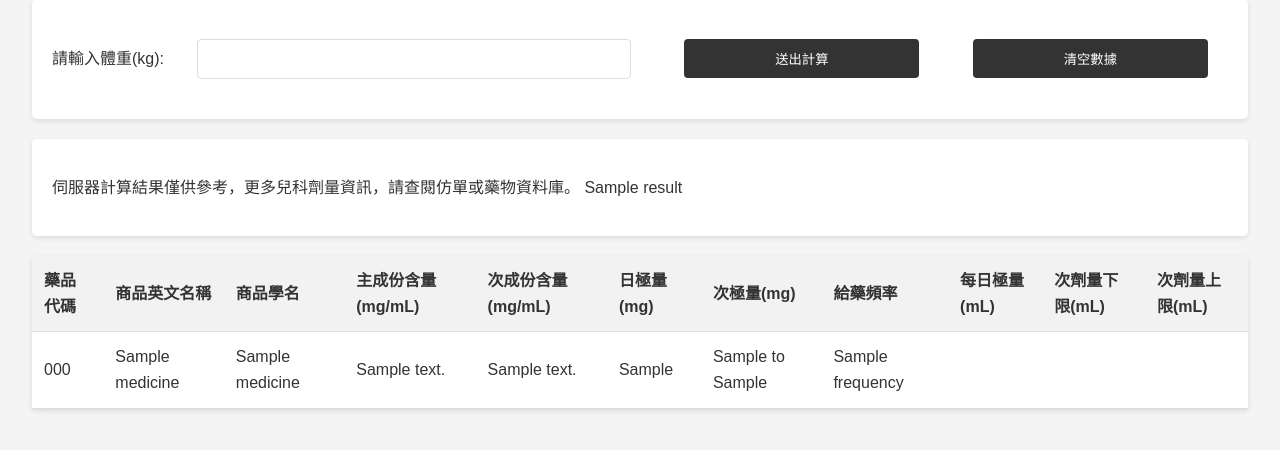
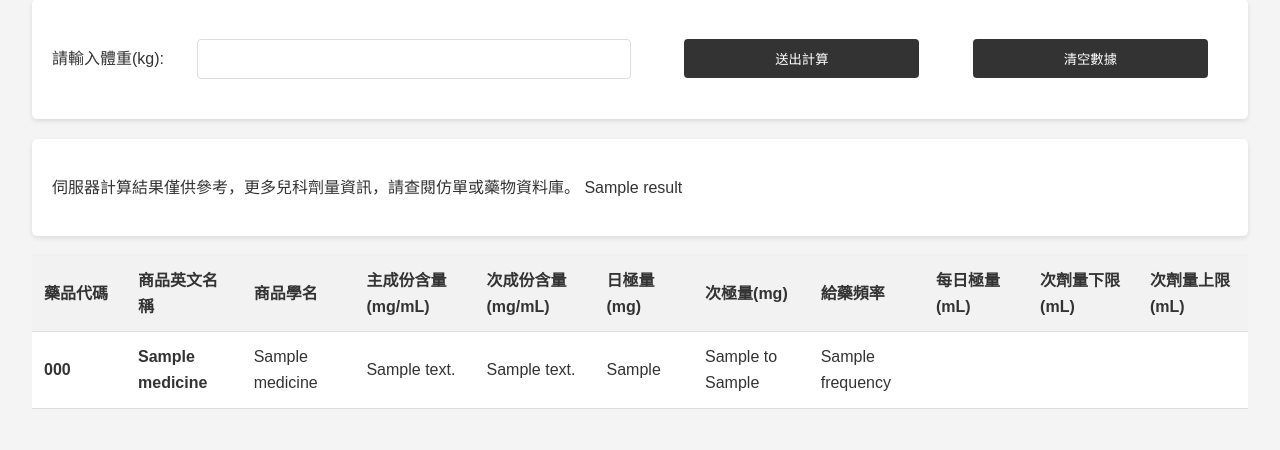
Before and after one commit to shin13/flask-calculator-deployment, a Flask app: template templates/calculator.html in a window 1280 px wide. Shown: the part 201-651 px from the top of the page. Run offline with Flask 3, Linux system fonts and the light colour scheme; the template is opened without the code that fills it: most values are stand-ins (such as "Sample title", 1, 10 or a date in 2020).

Commit message:
Update calculator.html and style.css

```diff
--- a/static/css/style.css
+++ b/static/css/style.css
@@ -94,6 +94,12 @@ button:hover {
 }
 
 /* 表格樣式 */
+.table-container {
+    overflow: auto;
+    position: relative;
+    max-width: 100%;
+}
+
 table {
     width: 100%;
     border-collapse: collapse;
@@ -106,11 +112,34 @@ th, td {
     padding: 12px;
     text-align: left;
     border-bottom: 1px solid #ddd;
+    min-width: 70px; /* Ensure enough space */
+    background-color: #fff;
 }
 
 th {
     background-color: #f2f2f2;
     font-weight: bold;
+}
+
+/* Sticky header for the first row */
+.sticky-header {
+    position: sticky;
+    top: 0;
+    z-index: 10;
+    background-color: #f2f2f2; /* Color to distinguish */
+}
+
+/* Sticky columns for the first and second column */
+.sticky-column {
+    position: sticky;
+    left: 0;
+    z-index: 5;
+    background-color: #fff;
+}
+
+.sticky-column:nth-child(2) {
+    left: 70px; /* Adjust based on the first column's width */
+    z-index: 6;  /* Ensure this column appears on top of others */
 }
 
 tr:hover {
@@ -186,6 +215,11 @@ tr:hover {
         padding: 8px 10px;
     }
 
+    .table-container {
+        margin-bottom: 20px;
+        border: 1px solid #ddd; /* Optional: Visual indicator for container edge */
+    }
+
     #back-to-top {
         width: 40px;
         height: 40px;
@@ -223,6 +257,7 @@ tr:hover {
 /* 額外的表格樣式，用於長表格 */
 .table-container {
     overflow-x: auto;
+    position: relative;
     margin-bottom: 20px;
 }
 
--- a/templates/calculator.html
+++ b/templates/calculator.html
@@ -30,12 +30,12 @@
                 <p>伺服器計算結果僅供參考，更多兒科劑量資訊，請查閱仿單或藥物資料庫。 {{ result }}</p>
             </div>
         {% endif %}
-
+        <div class="table-container">
             <table id="medicines-table">
                 <thead>
                     <tr>
-                    <th>藥品代碼</th>
-                    <th>商品英文名稱</th>
+                        <th class="sticky-header">藥品代碼</th>
+                        <th class="sticky-header">商品英文名稱</th>
                         <th>商品學名</th>
                         <th>主成份含量(mg/mL)</th>
                         <th>次成份含量(mg/mL)</th>
@@ -50,8 +50,8 @@
                 <tbody>
                     {% for medicine in medicines %}
                     <tr>
-                    <td>{{ medicine.drug_code }}</td>
-                    <td>{{ medicine.english_name }}</td>
+                        <th class="sticky-column">{{ medicine.drug_code }}</td>
+                        <th class="sticky-column">{{ medicine.english_name }}</td>
                         <td>{{ medicine.generic_name }}</td>
                         <td>{{ medicine.main_ingredient_content }}</td>
                         <td>{{ medicine.secondary_ingredient_content }}</td>
@@ -66,6 +66,7 @@
                 </tbody>
             </table>
         </div>
+    </div>
 
     <button id="back-to-top" onclick="scrollToTop()" style="display: none;">TOP</button>
 
```
Also changed, not shown: 1 other file. Lines whose indentation alone changed are shown as unchanged.
